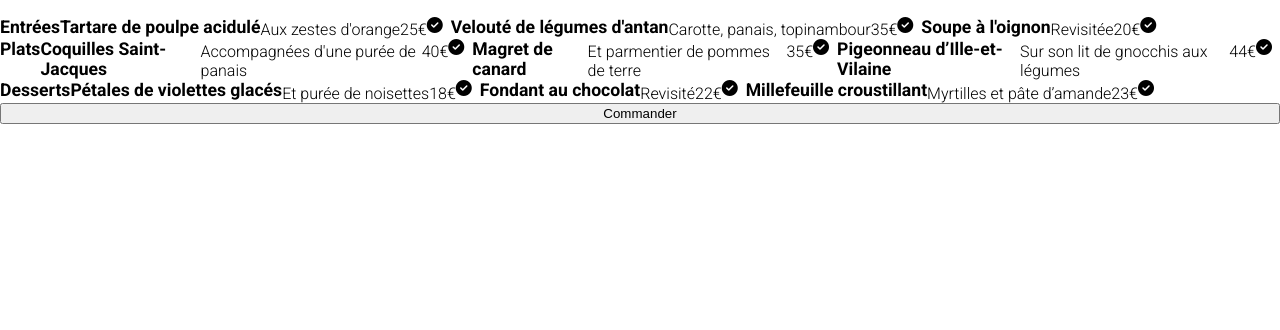
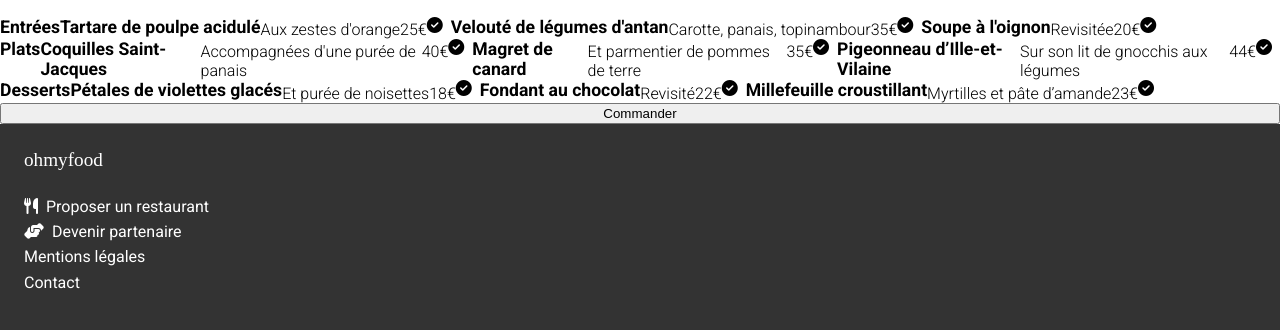
Before and after one commit to MarieKppo/MarieCappeau_3_01072021, a website: page a-la-francaise.html in a window 1280 px wide. Shown: the part 470-800 px from the top of the page. Drawn offline with Linux system fonts and the light colour scheme; a web font is replaced by a local one.

Commit message:
html page menu à la française

```diff
--- a/a-la-francaise.html
+++ b/a-la-francaise.html
@@ -145,4 +145,26 @@
             <button>Commander</button>
         </div>
     </main>
+    <!--FOOTER-->
+    <footer>
+        <div class="footer">
+            <nav>
+            <h4>ohmyfood</h4>
+                <ul>
+                    <a href="#" title="Proposer un restaurant">
+                        <li><i class="fas fa-utensils"></i>Proposer un restaurant</li>
+                    </a>
+                    <a href="#" title="devenir partenaire">
+                        <li><i class="fas fa-hands-helping"></i>Devenir partenaire</li>
+                    </a>
+                    <a href="#" title="mentions légales">
+                        <li>Mentions légales</li>
+                    </a>
+                    <a href="mailto:#" title="nous contacter">
+                        <li>Contact</li>
+                    </a>
+                </ul>
+            </nav>
+        </div>
+    </footer>
 </body>
```
